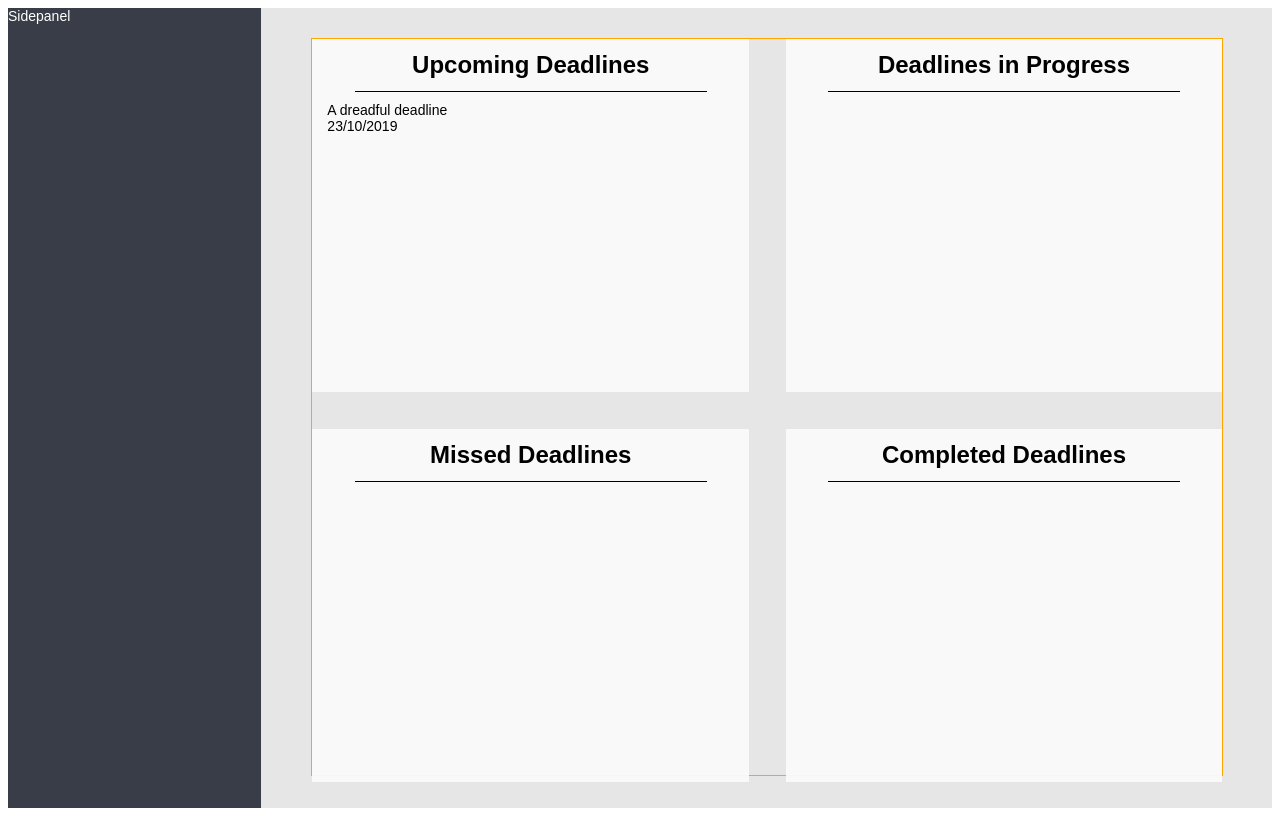
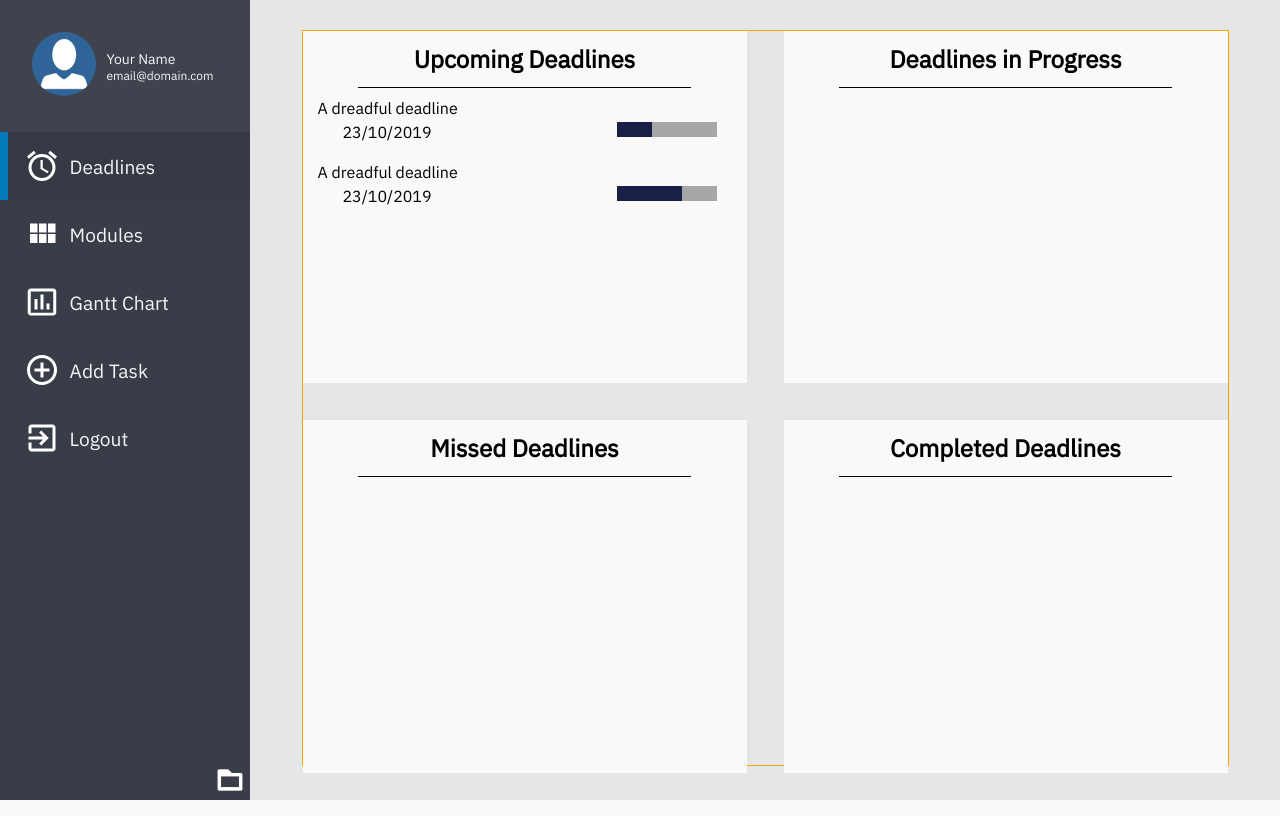
Before and after one commit to ryucatcher/study-planner, a Django app: page /deadlines/ in a window 1280 px wide. Run offline with Django 3.2, Linux system fonts and the light colour scheme.

Commit message:
deadlinesview: can display different deadlines with progress bar

```diff
--- /dev/null
+++ b/studyplanner/app/static/deadlines.css
@@ -0,0 +1,71 @@
+.dashboard-content {
+    width: auto;
+    background-color: rgb(230, 230, 230);
+    overflow: hidden;
+    min-height: 100vh;
+}
+
+.deadlines-container-all {
+    width: 90%;
+    min-width: 700px;
+    height: 92vh;
+    border: 1px solid orange;
+    margin: auto;
+    margin-top: 30px;
+    margin-left: 5%;
+}
+
+.deadlines-grid-unit {
+    background-color: rgba(250, 250, 250, 0.95);
+    width: 48%;
+    height: 48%;
+}
+
+.dgu-1, .dgu-3 {
+    float: left;
+    margin-right: 4%;
+}
+
+.dgu-2, .dgu-4 {
+    overflow: hidden;
+}
+
+.dgu-1, .dgu-2 {
+    margin-bottom: 4%;
+}
+
+.deadlines-title {
+    width: 75%;
+    padding: 12px;
+    margin: auto;
+    text-align: center;
+    font-size: 24px;
+    font-weight: bold;
+    color: black;
+    border-bottom: 1px solid black;
+}
+
+.deadlines-entry {
+    padding: 10px 15px 10px 15px;
+}
+
+    .deadlines-entry:hover {
+        background-color: rgba(0,0,0, 0.1);
+    }
+
+.deadlines-date-progress-container {
+    padding: 4px 15px 0px 25px;
+}
+
+.progress-bar {
+    width: 100px;
+    height: 15px;
+    background-color: #a6a6a6;
+    float: right;
+}
+
+.progress-bar-fill {
+    width: 0;
+    height: 15px;
+    background-color: rgb(24, 32, 71);
+}
--- a/studyplanner/app/templates/deadlines.html
+++ b/studyplanner/app/templates/deadlines.html
@@ -1,81 +1,14 @@
 <!DOCTYPE html>
 <html>
 <head>
+    {% load static %}
     <title>Deadlines</title>
-    <style>
-        body {
-            font-family: sans-serif;
-            font-size: 14px;
-        }
-
-        .sidepanel {
-            width: 20%;
-            float: left;
-            background-color: rgb(57, 61, 72);
-            color: white;
-            height: 100vh
-        }
-
-        .dashboard-content {
-            width: auto;
-            background-color: rgb(230, 230, 230);
-            overflow: hidden;
-            min-height: 100vh;
-        }
-
-        .deadlines-container-all {
-            width: 90%;
-            min-width: 700px;
-            height: 92vh;
-            border: 1px solid orange;
-            margin: auto;
-            margin-top: 30px;
-            margin-left: 5%;
-        }
-
-        .deadlines-grid-unit {
-            background-color: rgba(250, 250, 250, 0.95);
-            width: 48%;
-            height: 48%;
-        }
-
-        .dgu-1, .dgu-3 {
-            float: left;
-            margin-right: 4%;
-        }
-
-        .dgu-2, .dgu-4 {
-            overflow: hidden;
-        }
-
-        .dgu-1, .dgu-2 {
-            margin-bottom: 4%;
-        }
-
-        .deadlines-title {
-            width: 75%;
-            padding: 12px;
-            margin: auto;
-            text-align: center;
-            font-size: 24px;
-            font-weight: bold;
-            color: black;
-            border-bottom: 1px solid black;
-        }
-
-        .deadlines-entry {
-            padding: 10px 15px 10px 15px;
-        }
-
-            .deadlines-entry:hover {
-                background-color: rgba(0,0,0, 0.1);
-            }
-    </style>
+    <link href="https://fonts.googleapis.com/css?family=IBM+Plex+Sans" rel="stylesheet">
+    <link rel="stylesheet" href="{% static "common.css" %}" />
+    <link rel="stylesheet" href="{% static "deadlines.css" %}" />
 </head>
 <body>
-    <div class="sidepanel">
-        Sidepanel
-    </div>
+    {% include "dashboard.html" %}
     <div class="dashboard-content">
         <div class="deadlines-container-all">
             <div class="deadlines-grid-unit dgu-1">
@@ -84,8 +17,22 @@
                 </div>
                 <div class="deadlines-entry">
                     A dreadful deadline
-                    <div class="deadlines-entry-date">
+                    <div class="deadlines-date-progress-container">
                         23/10/2019
+                        <div class="progress-bar">
+                            <div class="progress-bar-fill" style="width:35%">
+                            </div>
+                        </div>
+                    </div>
+                </div>
+                <div class="deadlines-entry">
+                    A dreadful deadline
+                    <div class="deadlines-date-progress-container">
+                        23/10/2019
+                        <div class="progress-bar">
+                            <div class="progress-bar-fill" style="width:65%">
+                            </div>
+                        </div>
                     </div>
                 </div>
             </div>
--- a/studyplanner/app/views.py
+++ b/studyplanner/app/views.py
@@ -30,4 +30,8 @@ def dashboard(request):
     return render(request, 'dashboardtest.html', context)
 
 def deadlines(request):
-	return render(request, 'deadlines.html')
+	context = {
+		'navigation': navigation_list,
+		'active': 'Deadlines'
+	}
+	return render(request, 'deadlines.html', context)
```
Also changed, not shown: for testing on w3schools.txt (added, +133 -0 lines), 2 other files.
